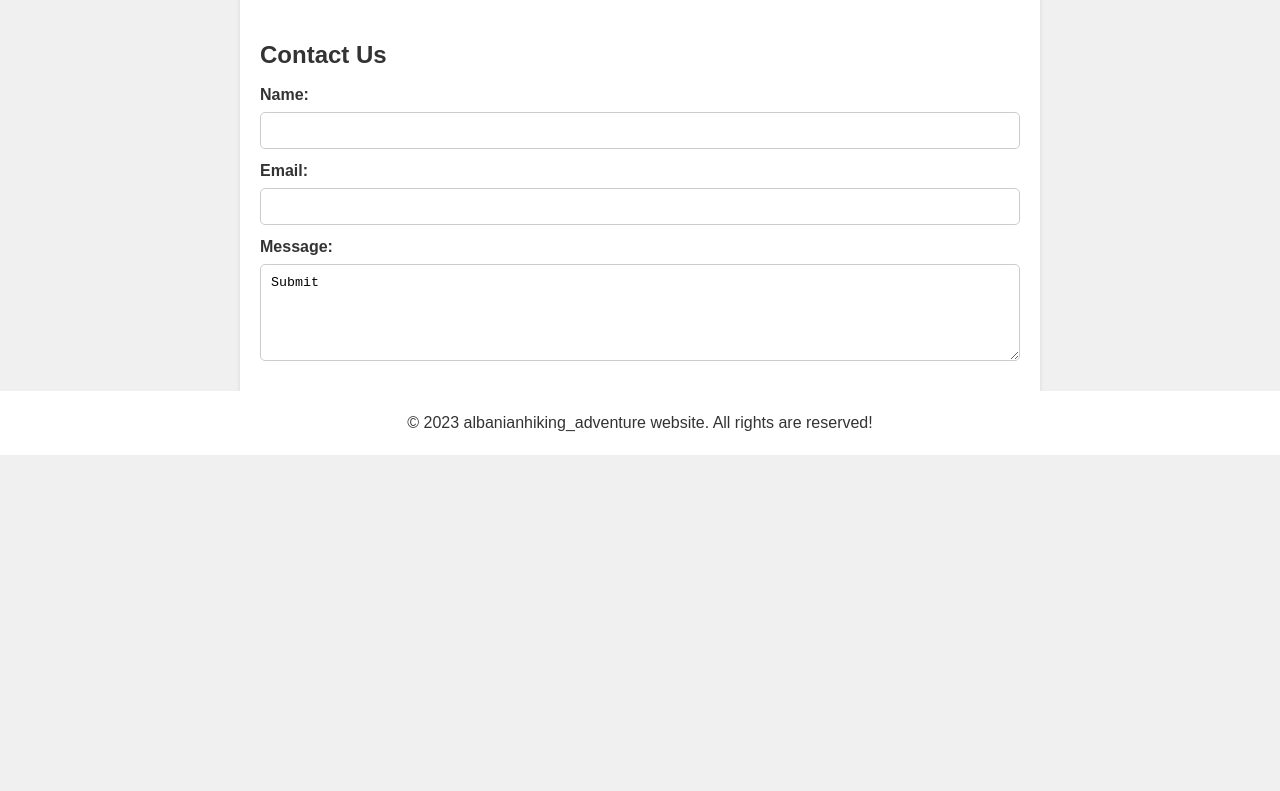
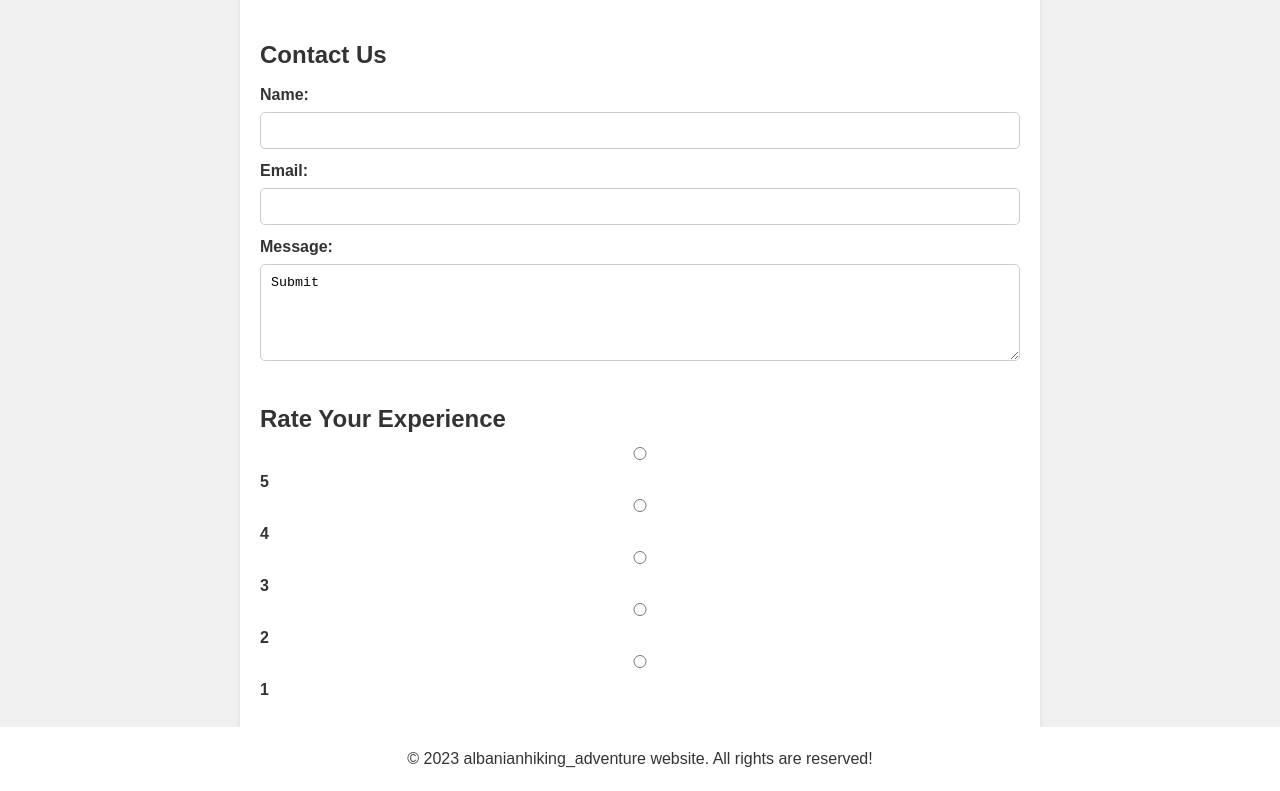
Before and after one commit to albani07/adventurehiking_albania, a plain HTML site: page index.html in a window 1280 px wide. Shown: the part 486-1277 px from the top of the page. Before the commit the page ends 941 px from the top, so only its background shows below. Drawn offline with Linux system fonts and the light colour scheme.

Commit message:
adding rating form

```diff
--- a/index.html
+++ b/index.html
@@ -43,6 +43,18 @@
 				<textarea id="message" name="message" rows="5" required>Submit</textarea>
 			</form>
 		</section>
+		<section class="rate-form">
+			<h2>Rate Your Experience</h2>
+			<form id="rate-form">
+				<div class="rating">
+					<input type="radio" name="rating" value="5" id="5"><label for="5">5</label>
+					<input type="radio" name="rating" value="4" id="4"><label for="4">4</label>
+					<input type="radio" name="rating" value="3" id="3"><label for="3">3</label>
+					<input type="radio" name="rating" value="2" id="2"><label for="2">2</label>
+					<input type="radio" name="rating" value="1" id="1"><label for="1">1</label>
+				</div>
+			</form>
+		</section>
 	</main>
 	<footer>
 		<p>&copy; 2023 albanianhiking_adventure website. All rights are reserved!</p>
```
